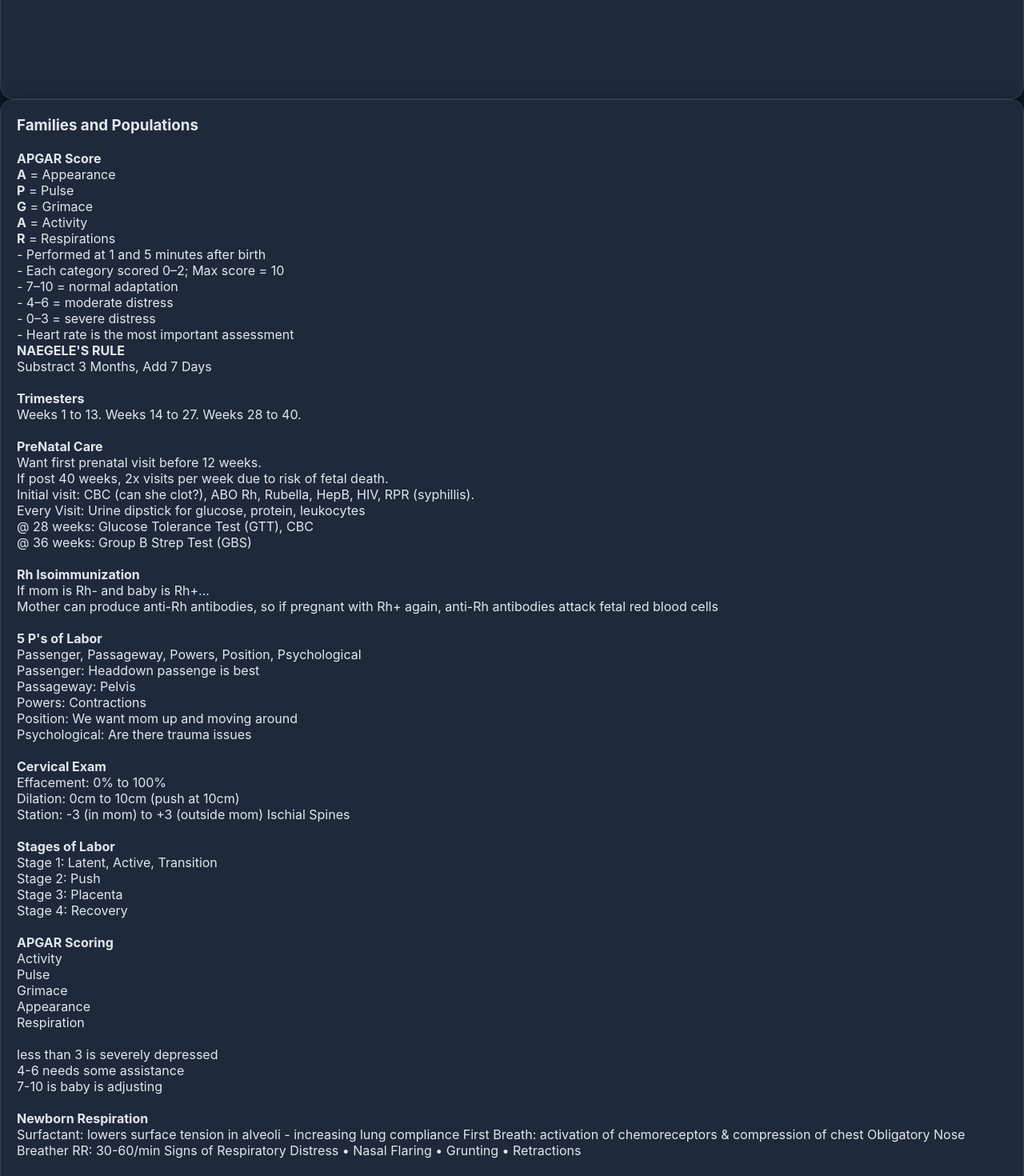
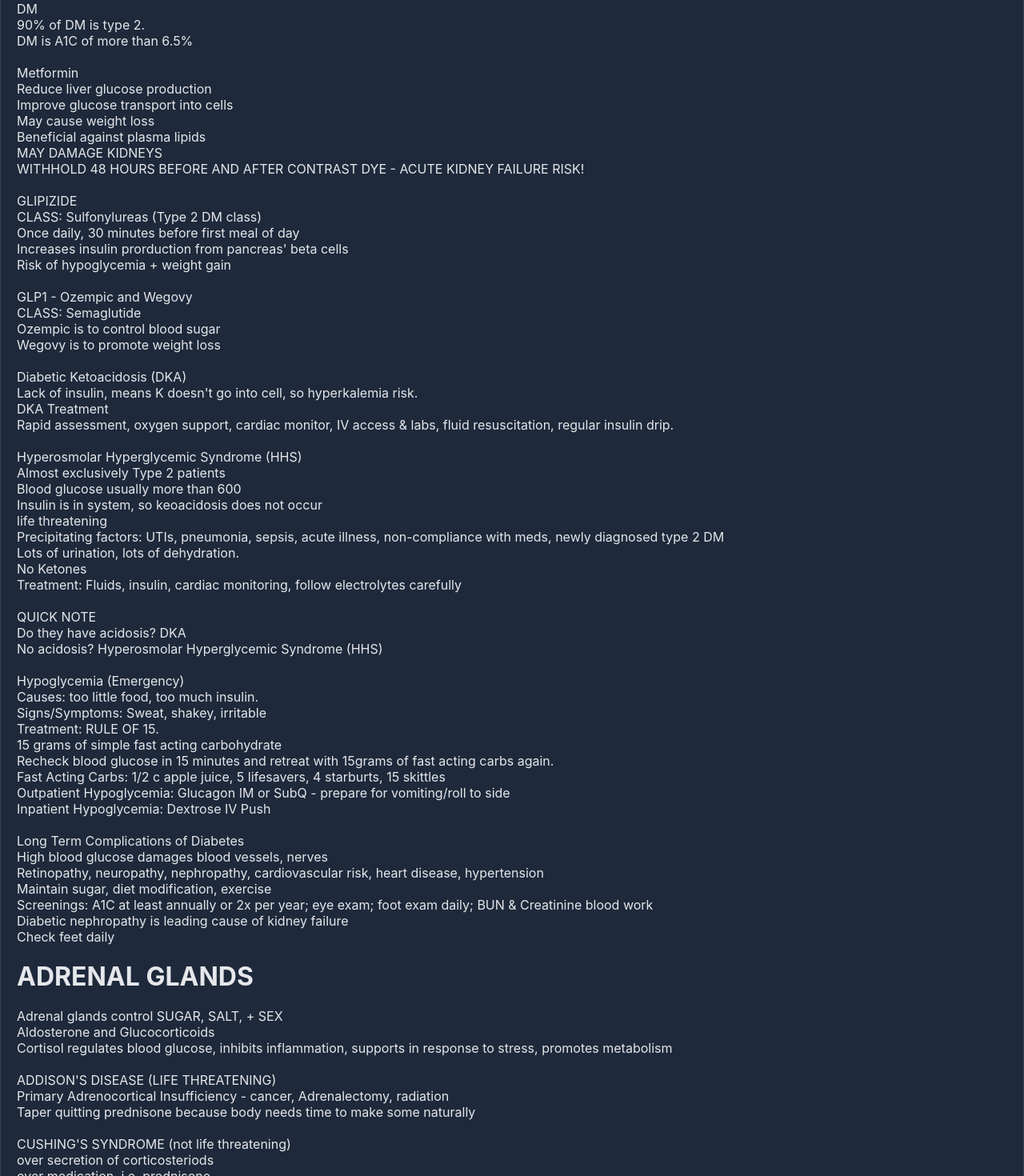
Before and after one commit to ehoover3/quiz-app, a React (Vite) app: page / in a window 1280 px wide. Shown: the part 1040-2510 px from the top of the page at 80% size. Built offline with nearby package versions, Linux system fonts and the light colour scheme.

Commit message:
update notes and questions

```diff
--- a/src/components/Notes_MedSurg.tsx
+++ b/src/components/Notes_MedSurg.tsx
@@ -12,6 +12,8 @@ export default function Notes_MedSurg() {
           <h3 className="font-semibold border-b pb-1 mb-2">
             Med Surg
           </h3>
+          <br />
+          <h1>MISC</h1>
           <p className="text-sm">1 Tablespoon = 3 Teaspoons</p>
           <p className="text-sm">1 kg = 2.2 lb</p>
           <br />
@@ -23,39 +25,197 @@ export default function Notes_MedSurg() {
           <img src="./images/GI_Surgeries.png" />
 
           <br />
+          <h1>DIABETES</h1>
+          <br />
+          <p className="text-sm">DM</p>
+          <p className="text-sm">90% of DM is type 2.</p>
+          <p className="text-sm">DM is A1C of more than 6.5%</p>
+
+
+
+
+          <br />
+          <p className="text-sm">Metformin</p>
+          <p className="text-sm">Reduce liver glucose production</p>
+          <p className="text-sm">Improve glucose transport into cells</p>
+          <p className="text-sm">May cause weight loss</p>
+          <p className="text-sm">Beneficial against plasma lipids</p>
+          <p className="text-sm">MAY DAMAGE KIDNEYS</p>
+          <p className="text-sm">WITHHOLD 48 HOURS BEFORE AND AFTER CONTRAST DYE - ACUTE KIDNEY FAILURE RISK!</p>
+
+          <br />
+          <p className="text-sm">GLIPIZIDE</p>
+          <p className="text-sm">CLASS: Sulfonylureas (Type 2 DM class)</p>
+          <p className="text-sm">Once daily, 30 minutes before first meal of day</p>
+          <p className="text-sm">Increases insulin prorduction from pancreas' beta cells</p>
+          <p className="text-sm">Risk of hypoglycemia + weight gain</p>
+
+          <br />
+          <p className="text-sm">GLP1 - Ozempic and Wegovy</p>
+          <p className="text-sm">CLASS: Semaglutide</p>
+          <p className="text-sm">Ozempic is to control blood sugar</p>
+          <p className="text-sm">Wegovy is to promote weight loss</p>
+
+          <br />
+          <p className="text-sm">Diabetic Ketoacidosis (DKA)</p>
+          <p className="text-sm">Lack of insulin, means K doesn't go into cell, so hyperkalemia risk.</p>
+          <p className="text-sm">DKA Treatment</p>
+          <p className="text-sm">Rapid assessment, oxygen support, cardiac monitor, IV access & labs, fluid resuscitation, regular insulin drip.</p>
+          <p className="text-sm"></p>
+          <p className="text-sm"></p>
+
+          <br />
+          <p className="text-sm">Hyperosmolar Hyperglycemic Syndrome (HHS)</p>
+          <p className="text-sm">Almost exclusively Type 2 patients</p>
+          <p className="text-sm">Blood glucose usually more than 600</p>
+          <p className="text-sm">Insulin is in system, so keoacidosis does not occur</p>
+          <p className="text-sm">life threatening</p>
+          <p className="text-sm">Precipitating factors:  UTIs, pneumonia, sepsis, acute illness, non-compliance with meds, newly diagnosed type 2 DM</p>
+          <p className="text-sm">Lots of urination, lots of dehydration.</p>
+          <p className="text-sm">No Ketones</p>
+          <p className="text-sm">Treatment:  Fluids, insulin, cardiac monitoring, follow electrolytes carefully</p>
+
+          <br />
+          <p className="text-sm">QUICK NOTE</p>
+          <p className="text-sm">Do they have acidosis?  DKA</p>
+          <p className="text-sm">No acidosis?  Hyperosmolar Hyperglycemic Syndrome (HHS)</p>
+
+          <br />
+          <p className="text-sm">Hypoglycemia (Emergency)</p>
+          <p className="text-sm">Causes:  too little food, too much insulin.</p>
+          <p className="text-sm">Signs/Symptoms:  Sweat, shakey, irritable</p>
+          <p className="text-sm">Treatment:  RULE OF 15.</p>
+          <p className="text-sm">15 grams of simple fast acting carbohydrate</p>
+          <p className="text-sm">Recheck blood glucose in 15 minutes and retreat with 15grams of fast acting carbs again.</p>
+          <p className="text-sm">Fast Acting Carbs:  1/2 c apple juice, 5 lifesavers, 4 starburts, 15 skittles</p>
+          <p className="text-sm">Outpatient Hypoglycemia:  Glucagon IM or SubQ - prepare for vomiting/roll to side</p>
+          <p className="text-sm">Inpatient Hypoglycemia:  Dextrose IV Push</p>
+
+          <br />
+          <p className="text-sm">Long Term Complications of Diabetes</p>
+          <p className="text-sm">High blood glucose damages blood vessels, nerves</p>
+          <p className="text-sm">Retinopathy, neuropathy, nephropathy, cardiovascular risk, heart disease, hypertension</p>
+          <p className="text-sm">Maintain sugar, diet modification, exercise</p>
+          <p className="text-sm">Screenings: A1C at least annually or 2x per year; eye exam; foot exam daily; BUN & Creatinine blood work</p>
+          <p className="text-sm">Diabetic nephropathy is leading cause of kidney failure</p>
+          <p className="text-sm">Check feet daily</p>
+          <br />
+          <h1>ADRENAL GLANDS</h1>
+
+          <br />
+          <p className="text-sm">Adrenal glands control SUGAR, SALT, + SEX</p>
+          <p className="text-sm">Aldosterone and Glucocorticoids</p>
+          <p className="text-sm">Cortisol regulates blood glucose, inhibits inflammation, supports in response to stress, promotes metabolism</p>
+
+          <br />
+          <p className="text-sm">ADDISON'S DISEASE (LIFE THREATENING)</p>
+          <p className="text-sm">Primary Adrenocortical Insufficiency - cancer, Adrenalectomy, radiation</p>
+          <p className="text-sm">Taper quitting prednisone because body needs time to make some naturally</p>
+          <p className="text-sm"></p>
+          <p className="text-sm"></p>
+          <p className="text-sm"></p>
+
+          <br />
+          <p className="text-sm">CUSHING'S SYNDROME (not life threatening)</p>
+          <p className="text-sm">over secretion of corticosteriods</p>
+          <p className="text-sm">over medication, i.e. prednisone</p>
+          <p className="text-sm">examples of corticosteriods use: stop, control, reduce inflammatory process</p>
+          <p className="text-sm">excess corticosteriods, leads to excess salt, fluid overload, puffy face, weight gain in upper back</p>
+          <p className="text-sm"></p>
+
+          <br />
+          <p className="text-sm">HYPERTENSION MEDICATIONS</p>
+          <p className="text-sm">ACE Inhibitors (Lisinopril):  Blocks angiotensin – allows meds to dilate veins and arteries. Side effects: chronic dry cough, hyperkalemia, kidney damage</p>
+          <p className="text-sm">Angiotension 2 receptor blockers (Losartan): Blocks the action of angiotensin II- veins and arteries dilate. Direct Vasodilators (Hydralazine, Nitroglycerin): Relax vascular smooth muscle and reduce SVR. Side effects: Headache, Hypotension</p>
+          <p className="text-sm">Beta Blockers (Metoprolol): Causes the heart to beat slower, with less force = lowers BP.  Some also relax blood vessel walls. Side effects: Bradycardia</p>
+          <p className="text-sm">Calcium Channel Blockers (Verapamil):  Blocks BP by preventing calcium from entering cells of the heart and arteries. Side effects: peripheral edema</p>
+
+          <br />
+          <p className="text-sm"></p>
+          <p className="text-sm"></p>
+          <p className="text-sm"></p>
+          <p className="text-sm"></p>
+          <p className="text-sm"></p>
           <p className="text-sm"></p>
 
           <br />
           <p className="text-sm"></p>
-
-          <br />
+          <p className="text-sm"></p>
+          <p className="text-sm"></p>
+          <p className="text-sm"></p>
+          <p className="text-sm"></p>
           <p className="text-sm"></p>
 
           <br />
           <p className="text-sm"></p>
-
-          <br />
+          <p className="text-sm"></p>
+          <p className="text-sm"></p>
+          <p className="text-sm"></p>
+          <p className="text-sm"></p>
           <p className="text-sm"></p>
 
           <br />
           <p className="text-sm"></p>
-
-          <br />
+          <p className="text-sm"></p>
+          <p className="text-sm"></p>
+          <p className="text-sm"></p>
+          <p className="text-sm"></p>
           <p className="text-sm"></p>
 
           <br />
           <p className="text-sm"></p>
-
-          <br />
+          <p className="text-sm"></p>
+          <p className="text-sm"></p>
+          <p className="text-sm"></p>
+          <p className="text-sm"></p>
           <p className="text-sm"></p>
 
           <br />
           <p className="text-sm"></p>
+          <p className="text-sm"></p>
+          <p className="text-sm"></p>
+          <p className="text-sm"></p>
+          <p className="text-sm"></p>
+          <p className="text-sm"></p>
 
           <br />
           <p className="text-sm"></p>
+          <p className="text-sm"></p>
+          <p className="text-sm"></p>
+          <p className="text-sm"></p>
+          <p className="text-sm"></p>
+          <p className="text-sm"></p>
 
           <br />
+          <p className="text-sm"></p>
+          <p className="text-sm"></p>
+          <p className="text-sm"></p>
+          <p className="text-sm"></p>
+          <p className="text-sm"></p>
+          <p className="text-sm"></p>
+
+          <br />
+          <p className="text-sm"></p>
+          <p className="text-sm"></p>
+          <p className="text-sm"></p>
+          <p className="text-sm"></p>
+          <p className="text-sm"></p>
+          <p className="text-sm"></p>
+
+          <br />
+          <p className="text-sm"></p>
+          <p className="text-sm"></p>
+          <p className="text-sm"></p>
+          <p className="text-sm"></p>
+          <p className="text-sm"></p>
+          <p className="text-sm"></p>
+
+          <br />
+          <p className="text-sm"></p>
+          <p className="text-sm"></p>
+          <p className="text-sm"></p>
+          <p className="text-sm"></p>
+          <p className="text-sm"></p>
           <p className="text-sm"></p>
 
         </div>
--- a/src/data/medicalSurgical.json
+++ b/src/data/medicalSurgical.json
@@ -906,6 +906,17 @@
       "correctAnswer": "Deep, rapid respirations",
       "explanationText": "Kussmaul respirations (deep, rapid breathing) are a compensatory mechanism to blow off carbon dioxide and reduce acidosis in DKA.",
       "explanationImage": null
+    },
+    {
+      "id": 70,
+      "questionText": "Type 1 DM, feels shaky, hungry, and weak.  His blood sugar is 52 mg/dL",
+      "questionImage": null,
+      "options": [
+        "4 starburst"
+      ],
+      "correctAnswer": "4 starburst",
+      "explanationText": "This is a quick simple carb.",
+      "explanationImage": null
     }
   ]
 }
```
